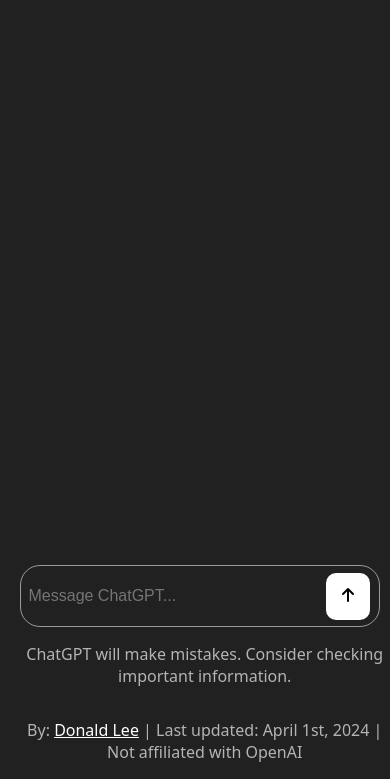
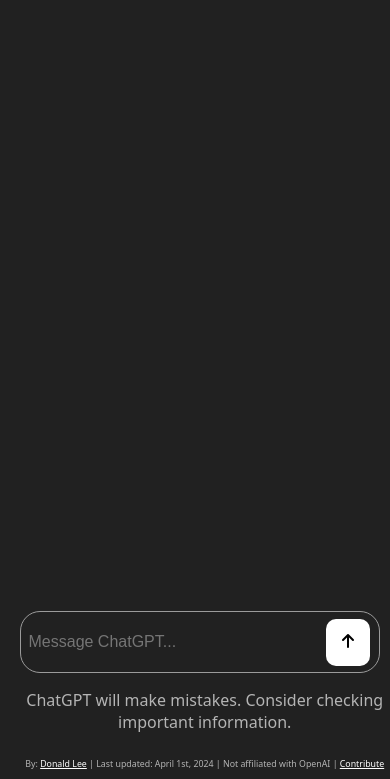
Before and after one commit to DonaldKLee/RickGPT, a plain HTML site: page index.html in a window 390 px wide. Shown: the part 65-844 px from the top of the page. Drawn offline with Linux system fonts and the light colour scheme.

Commit message:
added contribute

```diff
--- a/index.html
+++ b/index.html
@@ -91,7 +91,7 @@
                </div>
             </form>
             <p class="footer-note">ChatGPT will make mistakes. Consider checking important information.</p>
-            <p class="footer-note">By: <a class="credit" href="https://donaldlee.xyz" target="_blank">Donald Lee</a> | Last updated: April 1st, 2024 | Not affiliated with OpenAI</p>
+            <p class="footer-credit">By: <a class="credit" href="https://donaldlee.xyz" target="_blank">Donald Lee</a> | Last updated: April 1st, 2024 | Not affiliated with OpenAI | <a href="https://github.com/DonaldKLee/rickgpt" class="credit" target="_blank">Contribute</a></p>
          </div>
       </div>
       <script src="static/js/script.js"></script>
--- a/static/css/styles.css
+++ b/static/css/styles.css
@@ -268,6 +268,12 @@
     text-align: center;
 }
 
+.footer-credit {
+    color: #b4b4b4;
+    text-align: center;
+    font-size: 0.9em;
+}
+
 .credit {
     color: #fff;
 }
@@ -290,4 +296,11 @@
     .chat-input {
         width: 95%;
     }
+
+    .footer-credit {
+        color: #b4b4b4;
+        text-align: center;
+        font-size: 0.55em;
+    }
+
 }
```
